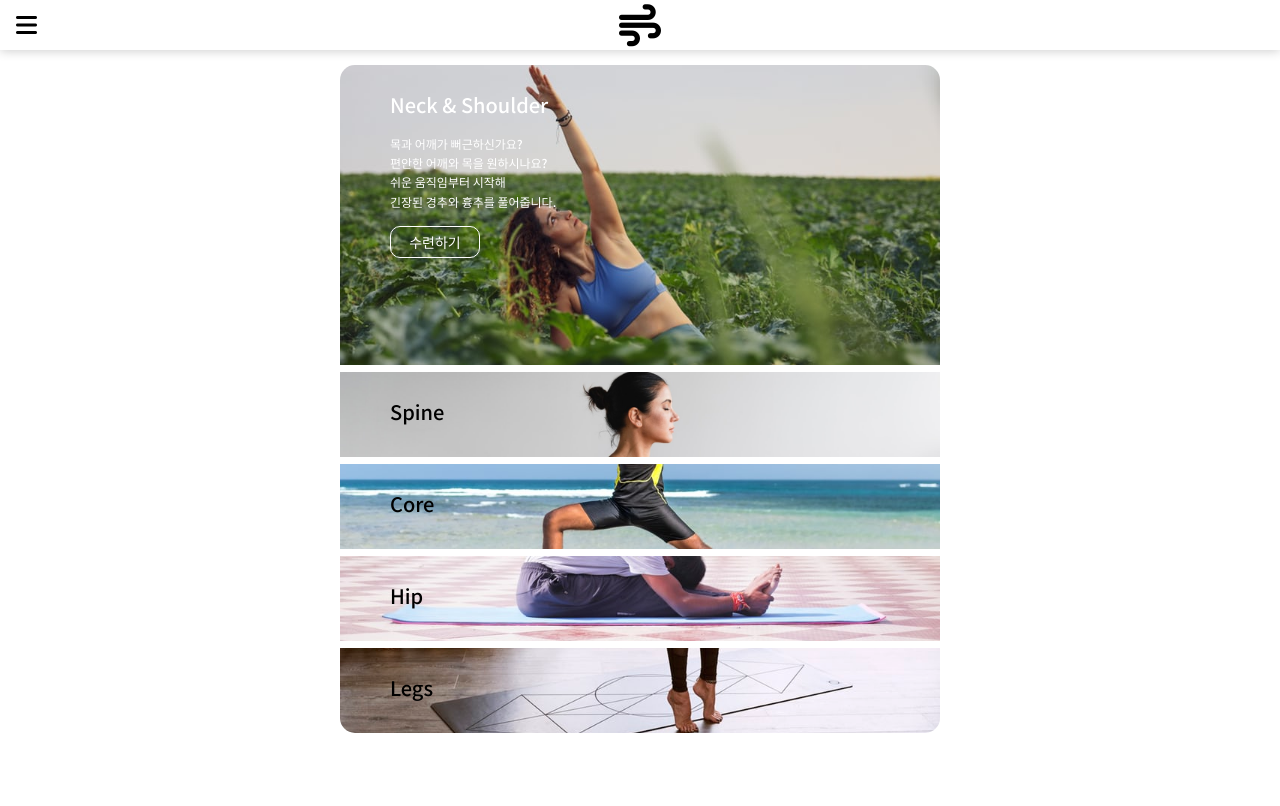
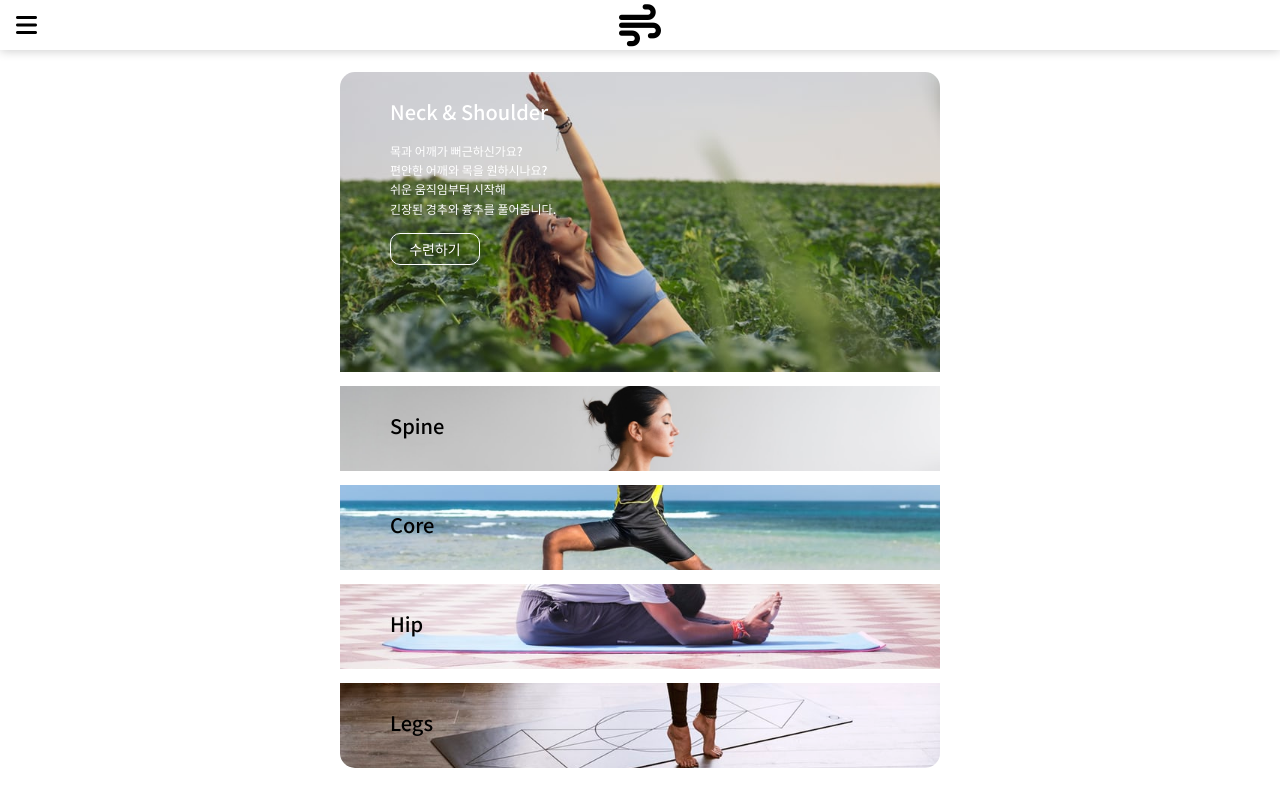
Before and after one commit to mmyeon/free-yoga-camp, a React (Create React App) app: page / in a window 1280 px wide. Shown: the top 806 px of the page. Built offline with nearby package versions, Linux system fonts and the light colour scheme.

Commit message:
메인페이지 박스 flex로 다시 정렬,  hover 추가

```diff
--- a/src/components/Header.scss
+++ b/src/components/Header.scss
@@ -24,9 +24,13 @@
       left: 0;
       background-color: #1a1c25;
       padding-top: 60px;
-
       &.active {
-        width: 70%;
+        width: 30%;
+      }
+      @media (max-width: 600px) {
+        &.active {
+          width: 70%;
+        }
       }
 
       > .close-btn {
@@ -37,9 +41,10 @@
         color: #ddd;
         cursor: pointer;
         transition: 0.3s;
-        // &:hover {
-        //   color: #f1f1f1;
-        // }
+
+        &:hover {
+          color: #f1f1f1;
+        }
       }
 
       > ul {
@@ -54,9 +59,10 @@
             color: #ddd;
             cursor: pointer;
             transition: 0.3s;
-            // &:hover {
-            //   color: #f1f1f1;
-            // }
+
+            &:hover {
+              color: #f1f1f1;
+            }
           }
         }
       }
--- a/src/components/Main.scss
+++ b/src/components/Main.scss
@@ -1,6 +1,10 @@
 .main-container {
+  margin-bottom: 15px;
   margin-top: 65px;
-  margin-bottom: 15px;
+  display: flex;
+  flex-flow: column;
+  justify-content: center;
+  align-items: center;
 
   > .item-container:nth-child(1) {
     img {
```
